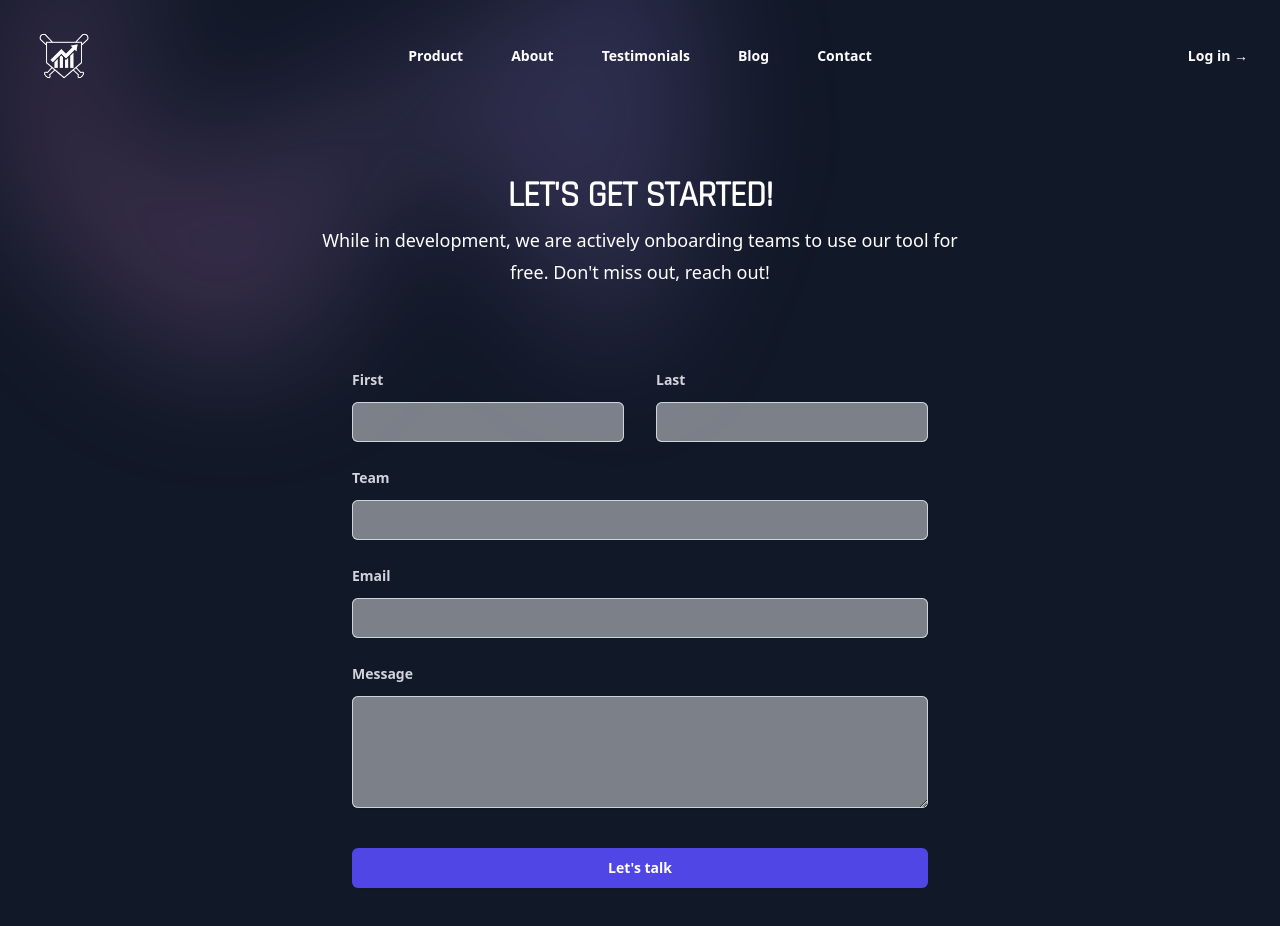
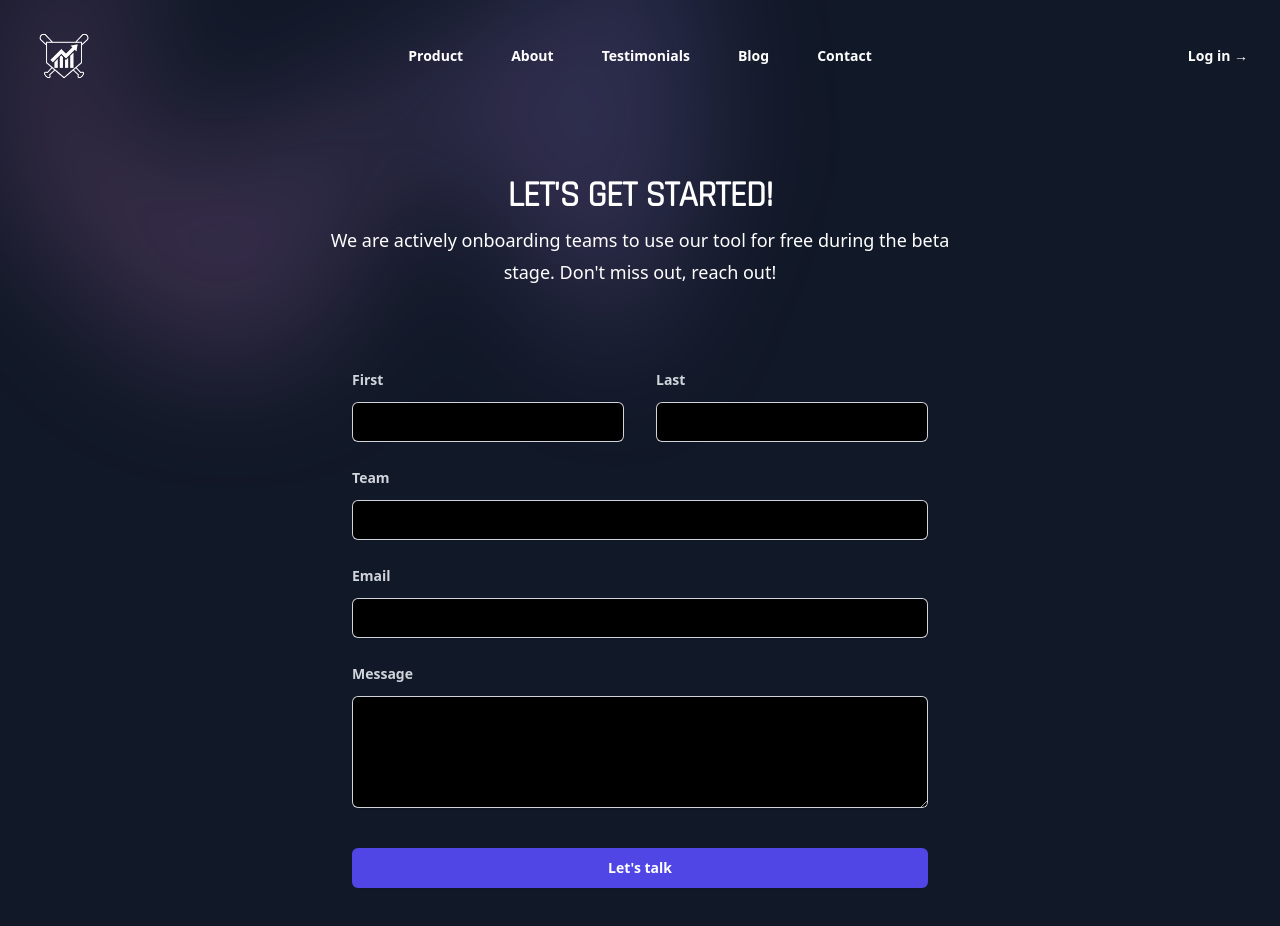
Before and after one commit to dataBase-Sabermetrics/dbsabermetrics.com, a Vue app: page /contact in a window 1280 px wide. Shown: the top 926 px of the page. Built offline with nearby package versions, Linux system fonts and the light colour scheme.

Commit message:
contact form -> esteban

```diff
--- a/src/views/ContactView.vue
+++ b/src/views/ContactView.vue
@@ -1,14 +1,16 @@
 <script setup>
 import { ref } from 'vue'
-import { ChevronDownIcon } from '@heroicons/vue/20/solid'
 import axios from 'axios';
 import MainLayout from '../layouts/MainLayout.vue';
 import Popup from '../components/Popup.vue';
+
+const ESTEBAN_URL = import.meta.env.VITE_CYBER_ESTEBAN
 
 const open = ref(false);
 
 const openDialog = () => {
     open.value = true;
+    errorMessage.value = null;
 }
 
 const formData = ref({
@@ -19,35 +21,36 @@ const formData = ref({
     message: null,
 });
 
-const encode = (data) => {
-    const formData = new FormData();
 
-    for (const key of Object.keys(data)) {
-        formData.append(key, data[key]);
-    }
-
-    return formData;
-};
-
-// Remember: This form will always fail in local cause it depends on Netlify's server functions
-const handleSubmit = (e) => {
+const errorMessage = ref(null)
+const handleSubmit = async () => {
     const axiosConfig = {
-        header: { "Content-Type": "application/x-www-form-urlencoded" }
+        headers: {
+            "Content-Type": "text/plain"
+        }
     };
 
-    axios.post(
-        location.href,
-        encode({
-            'form-name': e.target.getAttribute("name"),
-            ...formData.value,
-        }),
-        axiosConfig
-    )
-    .then(data => console.log(data))
-    .catch(error => console.log(error))
-    .finally(() => {
+    try {
+        await axios.post(
+            `${ESTEBAN_URL}/api`,
+            `New Contact Form 🚀 \nFirst: ${formData.value.first} \nLast: ${formData.value.last} \nTeam: ${formData.value.team} \nEmail: ${formData.value.email} \nMessage: ${formData.value.message}`,
+            axiosConfig
+        ).catch(error => {
+            if (error.message === 'Network Error' && error.response === undefined) {
+                openDialog();
+                return;
+            }
+            throw error;
+        });
+
         openDialog();
-    });
+    } catch (error) {
+        if (error.message === 'Network Error' && error.response === undefined) {
+            openDialog();
+            return;
+        }
+        console.error('Error submitting form:', error);
+    }
 };
 </script>
 
@@ -57,7 +60,8 @@ const handleSubmit = (e) => {
         <div class="isolate px-6 py-24 sm:py-32 lg:px-8">
         <div class="mx-auto max-w-2xl text-center">
             <h2 class="text-3xl font-bold tracking-tight text-white sm:text-4xl">Let's Get Started!</h2>
-            <p class="mt-2 text-lg leading-8 text-white">While in development, we are actively onboarding teams to use our tool for free. Don't miss out, reach out!</p>
+            <p class="mt-2 text-lg leading-8 text-white">We are actively onboarding teams to use our tool for free during the beta stage. Don't miss out, reach out!</p>
+            <p v-if="errorMessage" class="mt-2 text-lg leading-8 text-red-400">{{ errorMessage }}</p>
         </div>
         <form @submit.prevent="handleSubmit" enctype="application/x-www-form-urlencoded" name="contact" id="contactForm" method="post" data-netlify="true" data-netlify-honeypot="bot-field" class="mx-auto mt-16 max-w-xl sm:mt-20">
             <input type="hidden" name="form-name" value="contact" />
@@ -65,31 +69,31 @@ const handleSubmit = (e) => {
             <div>
                 <label for="first" class="block text-sm font-semibold leading-6 text-gray-300">First</label>
                 <div class="mt-2.5">
-                <input v-model="formData.first" type="text" name="first" id="first" autocomplete="given-name" class="block w-full bg-gray-200/50 rounded-md border-0 px-3.5 py-2 text-gray-300 shadow-sm ring-1 ring-inset ring-gray-300 placeholder:text-gray-900 focus:ring-2 focus:ring-inset focus:ring-indigo-600 sm:text-sm sm:leading-6" />
+                <input v-model="formData.first" type="text" name="first" id="first" autocomplete="given-name" class="block w-full bg-black rounded-md border-0 px-3.5 py-2 text-gray-300 shadow-sm ring-1 ring-inset ring-gray-300 placeholder:text-gray-900 focus:ring-2 focus:ring-inset focus:ring-indigo-600 sm:text-sm sm:leading-6" />
                 </div>
             </div>
             <div>
                 <label for="last" class="block text-sm font-semibold leading-6 text-gray-300">Last</label>
                 <div class="mt-2.5">
-                <input v-model="formData.last" type="text" name="last" id="last" autocomplete="family-name" class="block bg-gray-200/50 w-full rounded-md border-0 px-3.5 py-2 text-gray-300 shadow-sm ring-1 ring-inset ring-gray-300 placeholder:text-gray-900 focus:ring-2 focus:ring-inset focus:ring-indigo-600 sm:text-sm sm:leading-6" />
+                <input v-model="formData.last" type="text" name="last" id="last" autocomplete="family-name" class="block bg-black w-full rounded-md border-0 px-3.5 py-2 text-gray-300 shadow-sm ring-1 ring-inset ring-gray-300 placeholder:text-gray-900 focus:ring-2 focus:ring-inset focus:ring-indigo-600 sm:text-sm sm:leading-6" />
                 </div>
             </div>
             <div class="sm:col-span-2">
                 <label for="team" class="block text-sm font-semibold leading-6 text-gray-300">Team</label>
                 <div class="mt-2.5">
-                <input v-model="formData.team" type="text" name="team" id="team" autocomplete="organization" class="block bg-gray-200/50 w-full rounded-md border-0 px-3.5 py-2 text-gray-300 shadow-sm ring-1 ring-inset ring-gray-300 placeholder:text-gray-900 focus:ring-2 focus:ring-inset focus:ring-indigo-600 sm:text-sm sm:leading-6" />
+                <input v-model="formData.team" type="text" name="team" id="team" autocomplete="organization" class="block bg-black w-full rounded-md border-0 px-3.5 py-2 text-gray-300 shadow-sm ring-1 ring-inset ring-gray-300 placeholder:text-gray-900 focus:ring-2 focus:ring-inset focus:ring-indigo-600 sm:text-sm sm:leading-6" />
                 </div>
             </div>
             <div class="sm:col-span-2">
                 <label for="email" class="block text-sm font-semibold leading-6 text-gray-300">Email</label>
                 <div class="mt-2.5">
-                <input v-model="formData.email" type="email" name="email" id="email" autocomplete="email" class="block bg-gray-200/50 w-full rounded-md border-0 px-3.5 py-2 text-gray-300 shadow-sm ring-1 ring-inset ring-gray-300 placeholder:text-gray-900 focus:ring-2 focus:ring-inset focus:ring-indigo-600 sm:text-sm sm:leading-6" />
+                <input v-model="formData.email" type="email" name="email" id="email" autocomplete="email" class="block bg-black w-full rounded-md border-0 px-3.5 py-2 text-gray-300 shadow-sm ring-1 ring-inset ring-gray-300 placeholder:text-gray-900 focus:ring-2 focus:ring-inset focus:ring-indigo-600 sm:text-sm sm:leading-6" />
                 </div>
             </div>
             <div class="sm:col-span-2">
                 <label for="message" class="block text-sm font-semibold leading-6 text-gray-300">Message</label>
                 <div class="mt-2.5">
-                <textarea v-model="formData.message" name="message" id="message" rows="4" class="block bg-gray-200/50 w-full rounded-md border-0 px-3.5 py-2 text-gray-300 shadow-sm ring-1 ring-inset ring-gray-300 placeholder:text-gray-900 focus:ring-2 focus:ring-inset focus:ring-indigo-600 sm:text-sm sm:leading-6" />
+                <textarea v-model="formData.message" name="message" id="message" rows="4" class="block bg-black w-full rounded-md border-0 px-3.5 py-2 text-gray-300 shadow-sm ring-1 ring-inset ring-gray-300 placeholder:text-gray-900 focus:ring-2 focus:ring-inset focus:ring-indigo-600 sm:text-sm sm:leading-6" />
                 </div>
             </div>
             </div>
--- a/vite.config.js
+++ b/vite.config.js
@@ -3,5 +3,14 @@ import vue from '@vitejs/plugin-vue'
 
 // https://vitejs.dev/config/
 export default defineConfig({
+  server: {
+    proxy: {
+      '/api': {
+        target: 'http://cyber.drewbeno.com',
+        changeOrigin: true,
+        rewrite: (path) => path.replace(/^\/api/, '/api')
+      }
+    }
+  },
   plugins: [vue()],
 })
```
Also changed, not shown: 1 other file (tests, documents, lock files or other folders).
